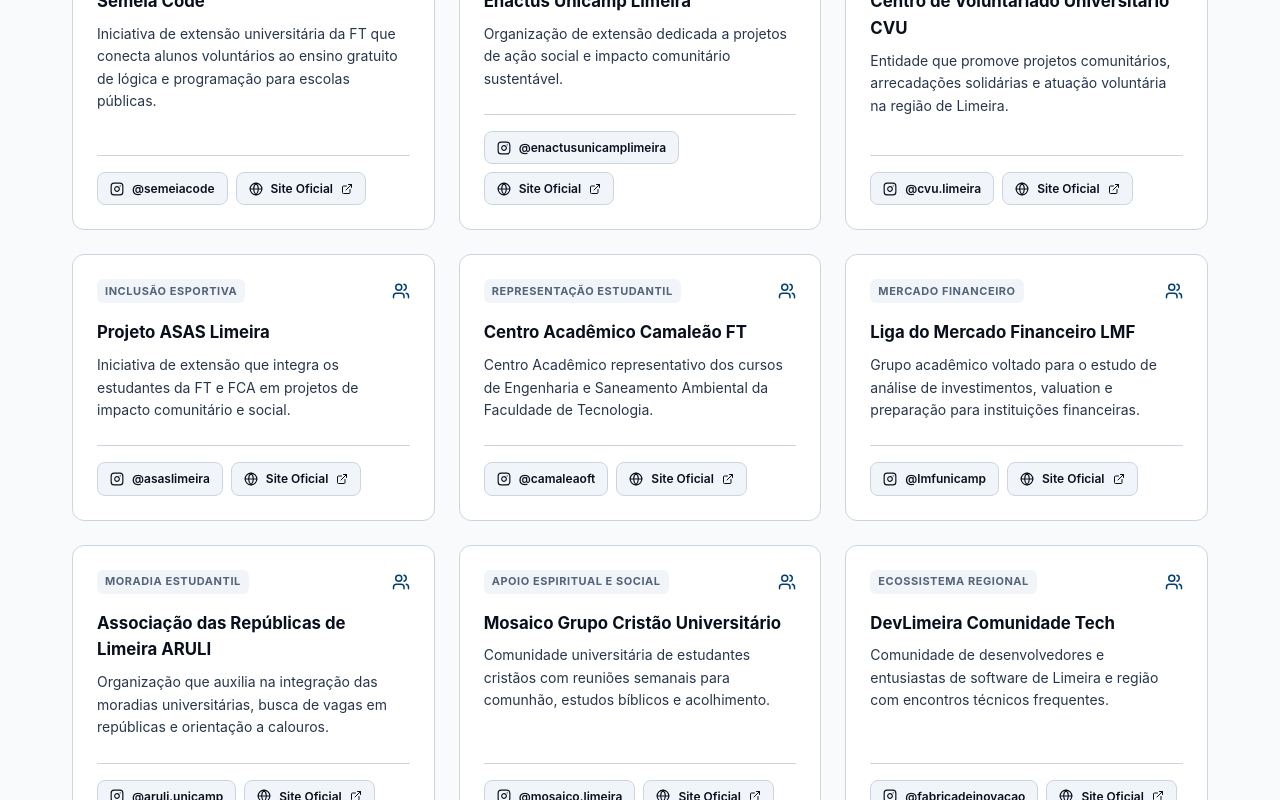
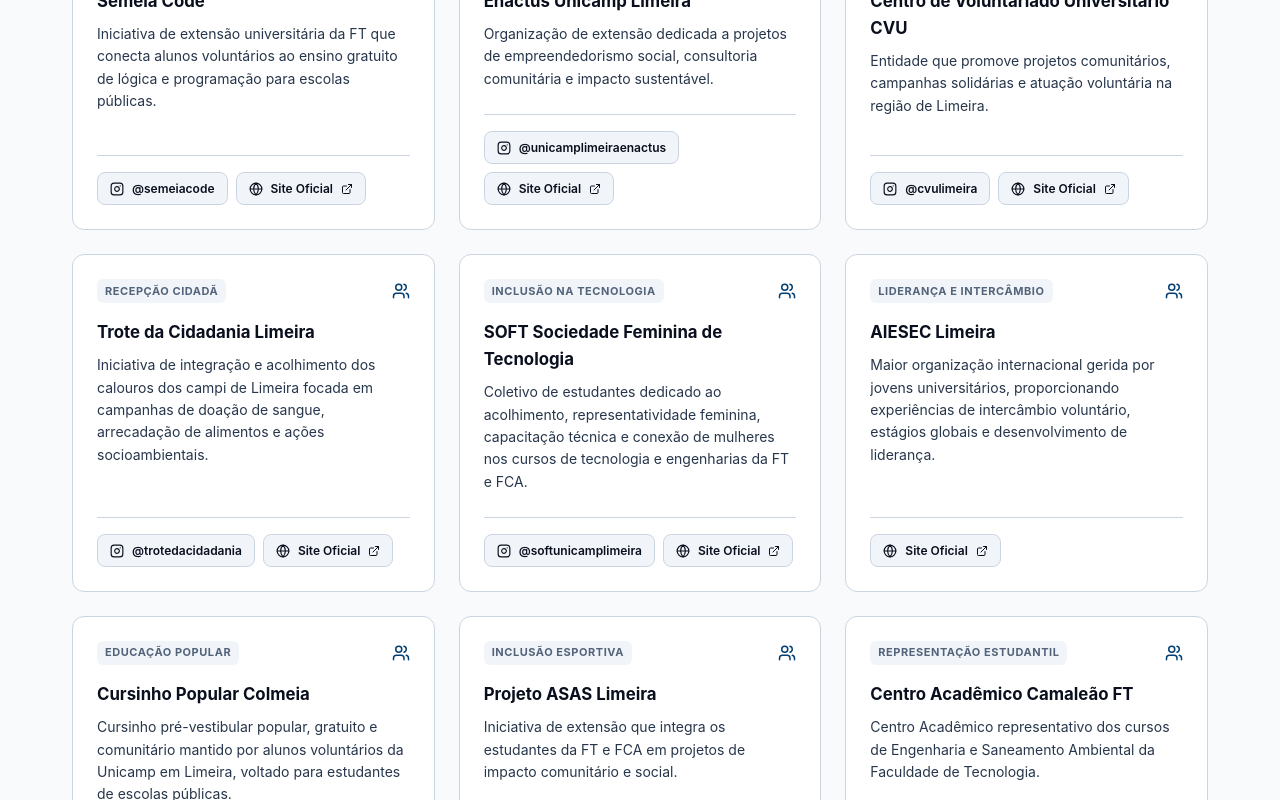
Before and after one commit to JPCalsavara/guia-sobrevivencia-ft, a Next.js app: page /campus in a window 1280 px wide. Shown: the part 4520-5320 px from the top of the page. Built offline with nearby package versions, Linux system fonts and the light colour scheme.

Commit message:
feat(campus): adicionar Trote da Cidadania, SOFT, AIESEC e Cursinho Colmeia e atualizar Instagram do Enactus e CVU

```diff
--- a/src/data/organizations.ts
+++ b/src/data/organizations.ts
@@ -85,9 +85,9 @@ export const organizationsData: Organization[] = [
     name: 'Enactus Unicamp Limeira',
     category: 'extensao',
     categoryLabel: 'Empreendedorismo Social',
-    description: 'Organização de extensão dedicada a projetos de ação social e impacto comunitário sustentável.',
-    instagramHandle: '@enactusunicamplimeira',
-    instagramUrl: 'https://www.instagram.com/enactusunicamplimeira/',
+    description: 'Organização de extensão dedicada a projetos de empreendedorismo social, consultoria comunitária e impacto sustentável.',
+    instagramHandle: '@unicamplimeiraenactus',
+    instagramUrl: 'https://www.instagram.com/unicamplimeiraenactus/',
     websiteUrl: 'https://enactusbrasil.org',
   },
   {
@@ -95,10 +95,48 @@ export const organizationsData: Organization[] = [
     name: 'Centro de Voluntariado Universitário CVU',
     category: 'social',
     categoryLabel: 'Voluntariado',
-    description: 'Entidade que promove projetos comunitários, arrecadações solidárias e atuação voluntária na região de Limeira.',
-    instagramHandle: '@cvu.limeira',
-    instagramUrl: 'https://www.instagram.com/cvu.limeira/',
+    description: 'Entidade que promove projetos comunitários, campanhas solidárias e atuação voluntária na região de Limeira.',
+    instagramHandle: '@cvulimeira',
+    instagramUrl: 'https://www.instagram.com/cvulimeira/',
     websiteUrl: 'https://cvu.org.br',
+  },
+  {
+    id: 'trotedacidadania-limeira',
+    name: 'Trote da Cidadania Limeira',
+    category: 'social',
+    categoryLabel: 'Recepção Cidadã',
+    description: 'Iniciativa de integração e acolhimento dos calouros dos campi de Limeira focada em campanhas de doação de sangue, arrecadação de alimentos e ações socioambientais.',
+    instagramHandle: '@trotedacidadania',
+    instagramUrl: 'https://www.instagram.com/trotedacidadania/',
+    websiteUrl: 'https://www.instagram.com/trotedacidadania/',
+  },
+  {
+    id: 'soft-unicamp',
+    name: 'SOFT Sociedade Feminina de Tecnologia',
+    category: 'ti',
+    categoryLabel: 'Inclusão na Tecnologia',
+    description: 'Coletivo de estudantes dedicado ao acolhimento, representatividade feminina, capacitação técnica e conexão de mulheres nos cursos de tecnologia e engenharias da FT e FCA.',
+    instagramHandle: '@softunicamplimeira',
+    instagramUrl: 'https://www.instagram.com/softunicamplimeira/',
+    websiteUrl: 'https://www.instagram.com/softunicamplimeira/',
+  },
+  {
+    id: 'aiesec-limeira',
+    name: 'AIESEC Limeira',
+    category: 'carreira',
+    categoryLabel: 'Liderança e Intercâmbio',
+    description: 'Maior organização internacional gerida por jovens universitários, proporcionando experiências de intercâmbio voluntário, estágios globais e desenvolvimento de liderança.',
+    websiteUrl: 'https://www2.fca.unicamp.br/institucional/organizacoes-estudantis/empresas-juniores-e-de-prestacao-de-servicos/a-i-e-s-e-c-limeira-associacao-internacional-de-estudantes-de-economia-e-ciencias-comerciais/',
+  },
+  {
+    id: 'cursinho-colmeia',
+    name: 'Cursinho Popular Colmeia',
+    category: 'extensao',
+    categoryLabel: 'Educação Popular',
+    description: 'Cursinho pré-vestibular popular, gratuito e comunitário mantido por alunos voluntários da Unicamp em Limeira, voltado para estudantes de escolas públicas.',
+    instagramHandle: '@cursinhocolmeia',
+    instagramUrl: 'https://www.instagram.com/cursinhocolmeia/',
+    websiteUrl: 'https://www.instagram.com/cursinhocolmeia/',
   },
   {
     id: 'projeto-asas',
```
